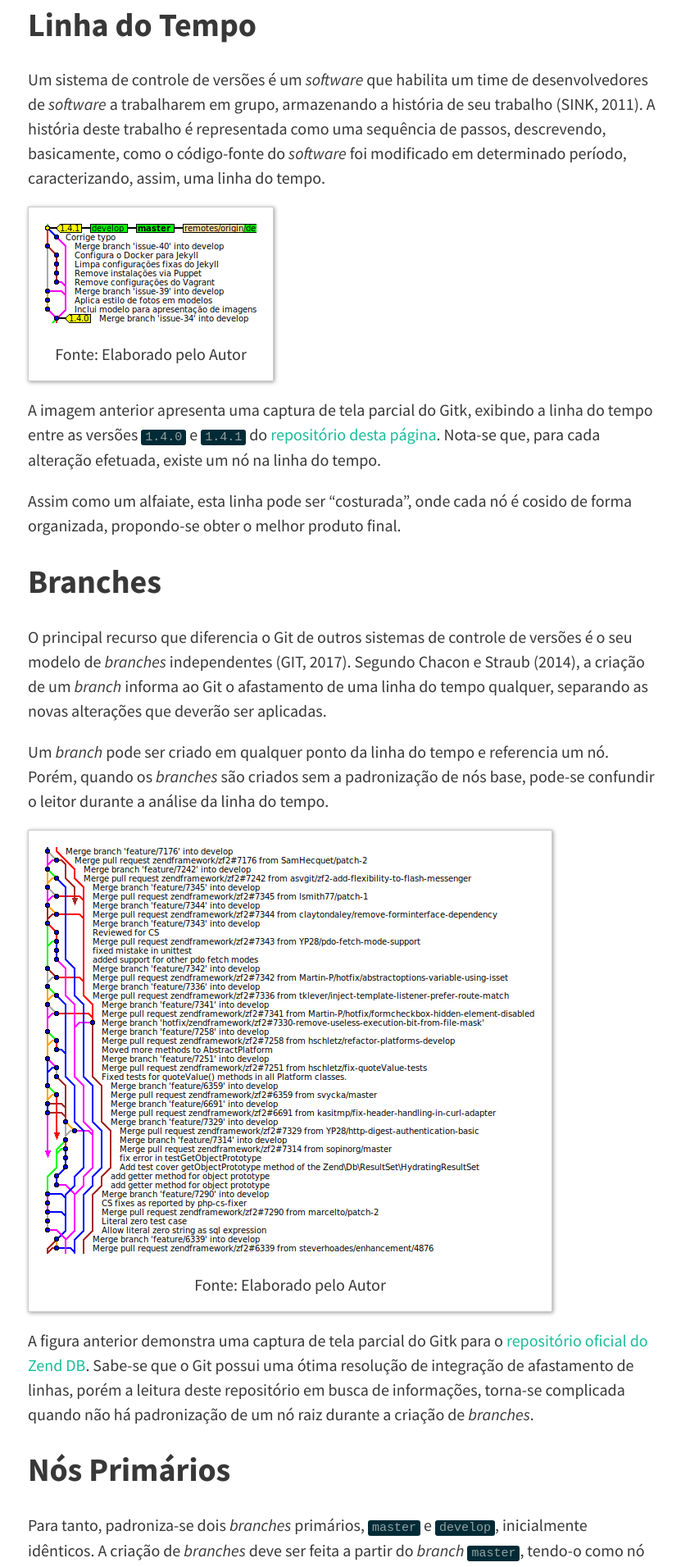
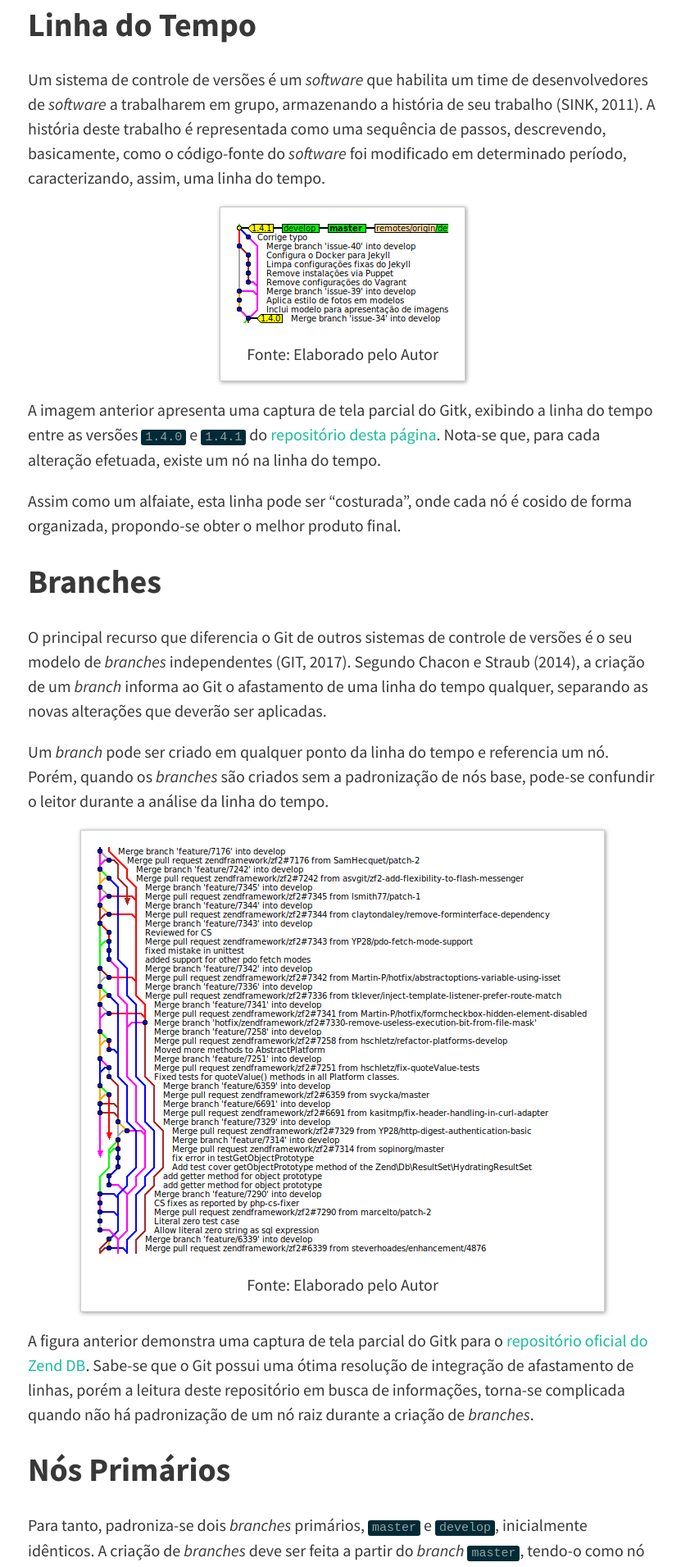
Before and after one commit to wandersonwhcr/wandersonwhcr.github.io, a Jekyll site: the page built from _posts/2017-02-25-alfaiate-git-branches.md, in a window 1280 px wide. Shown: the part 460-2371 px from the top of the page at 82% size, without its empty margins (222-1053 px from the left). Built offline with Jekyll 4.4.1, drawn with Linux system fonts in a browser that asks for light colours; nearby versions of some CDN libraries; comment, search, counter and statistics services are not loaded.

Commit message:
Centraliza imagens

```diff
--- a/_includes/image.html
+++ b/_includes/image.html
@@ -1,4 +1,6 @@
-<figure class="image">
-    <img src="{{ site.url }}{{ include.src }}" alt="{{ include.alt }}">
-    <figcaption>{{ include.description }}</figcaption>
-</figure>
+<div class="image-container">
+    <figure>
+        <img src="{{ site.url }}{{ include.src }}" alt="{{ include.alt }}">
+        <figcaption>{{ include.description }}</figcaption>
+    </figure>
+</div>
--- a/_sass/local/_images.scss
+++ b/_sass/local/_images.scss
@@ -2,7 +2,13 @@ $box-shadow: 1px 1px 5px #999999;
 $padding:    20px;
 $margin:     1em;
 
-figure.image {
+.image-container {
+
+    & {
+        text-align: center;
+    }
+
+    figure {
 
         & {
             border: solid 1px #CCC;
@@ -21,4 +27,7 @@ figure.image {
             text-align: center;
             padding: 0 $padding $padding $padding;
         }
+
     }
+
+}
```
Lines whose indentation alone changed are shown as unchanged.
